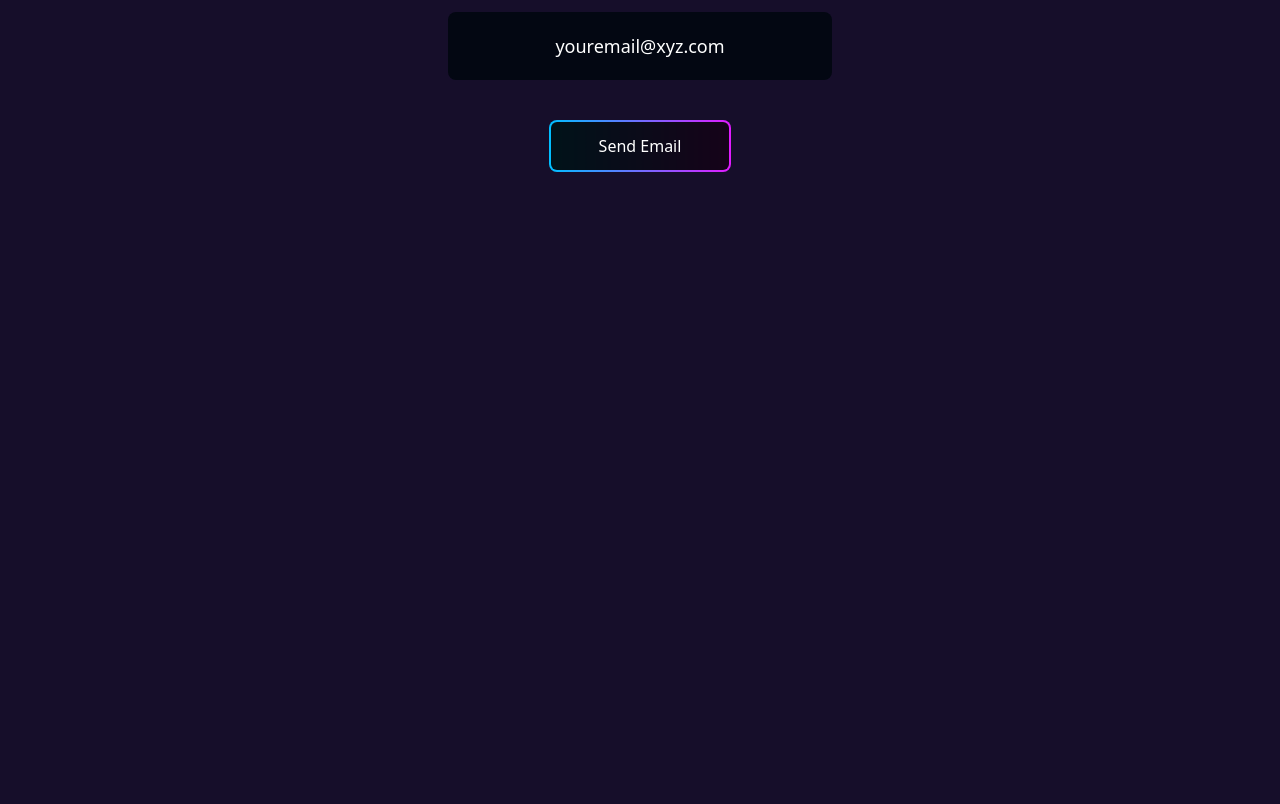
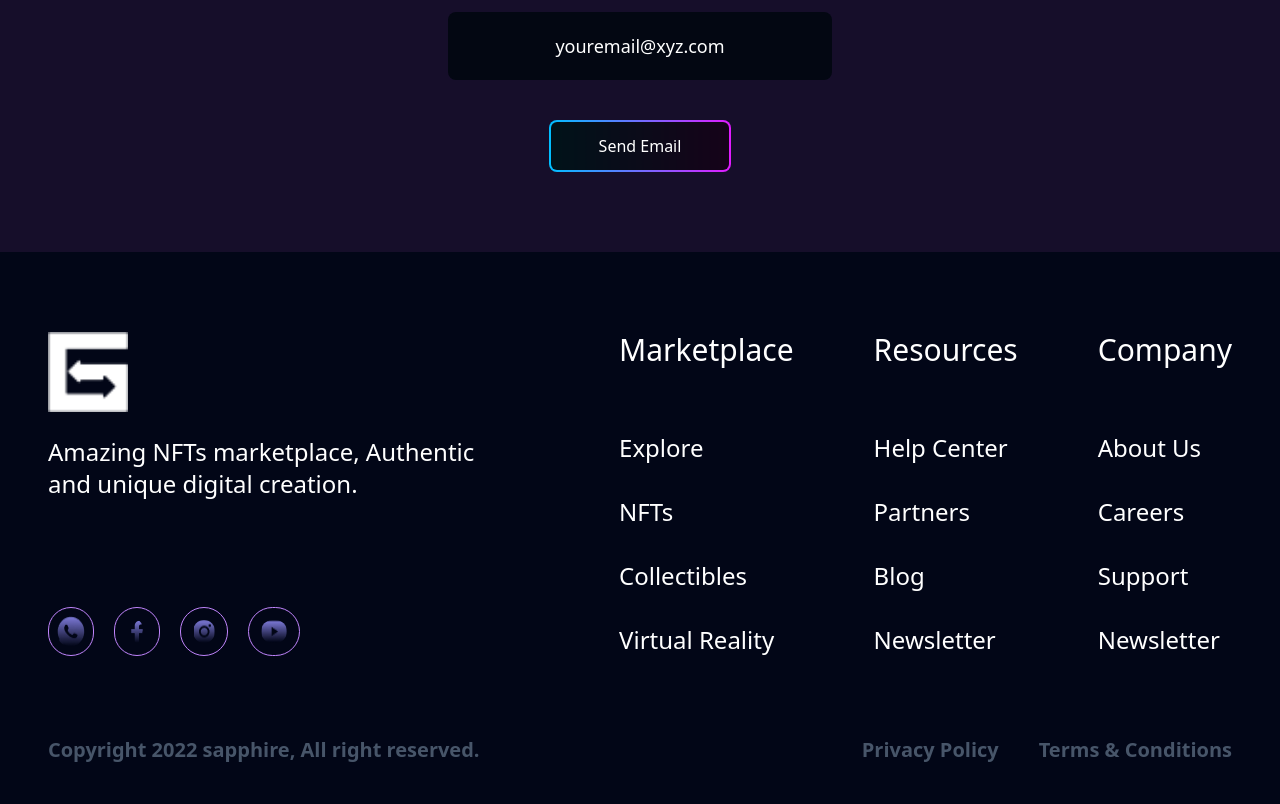
Before and after one commit to CodeMonk21/NFT_Landing_Page, a website: page public/index.html in a window 1280 px wide. Shown: the part 4617-5421 px from the top of the page. Before the commit the page ends 4933 px from the top, so only its background shows below. Drawn offline with nearby package versions, Linux system fonts and the light colour scheme; files that its build step writes are made by us from their sources.

Commit message:
footer section done

```diff
--- a/public/index.html
+++ b/public/index.html
@@ -13,10 +13,6 @@
         }
         .rounded-bottom {
             clip-path: ellipse(100% 70% at 50% 20%);
-        }
-        .rounded-bottom-main {
-            clip-path: ellipse(100% 95% at 50% 20%);
-            border-color: purple;
         }
         .corner-cut {
             width: 200px;
@@ -181,7 +177,7 @@
 
         </section>
         <!-- Create your nft -->
-        <section class="text-white py-24">
+        <section class="text-white py-32">
             <div class="flex items-center justify-center relative mb-20">
                 <div class="w-20 h-20 rounded-full bg-gradient-to-b from-[#5100ff] to-[#eb3cff]"></div>
                 <h1 class="relative -left-16 -top-1  text-5xl z-10 font-sans">Create And Sell Your NFTs</h1>
@@ -211,7 +207,7 @@
 
         </section>
         <!-- Email input -->
-        <section class="text-white text-center py-36">
+        <section class="text-white text-center py-20">
             <h1 class="text-5xl font-sans capitalize mb-14">Ready for next NFT drop?</h1>
             <input class="py-5 w-96 text-center text-lg placeholder:font-normal placeholder:text-white bg-gray-950 text-white rounded-lg focus:outline-none" type="email" placeholder="youremail@xyz.com">
             <div class="flex justify-center mt-10">
@@ -221,5 +217,58 @@
             </div>
         </section>
     </main>
+    <footer class="bg-slate-950 text-white px-12">
+        <section class=" pt-20 flex gap-20 h-fit ">
+            <div class="flex flex-col justify-between">
+                <div>
+                    <img class="h-20 w-20 mb-6" src="/assets/logo.png" alt="">
+                    <p class="text-2xl mb-16 w-11/12">Amazing NFTs marketplace, Authentic and unique digital creation.</p>
+                </div>
+                <div class="flex gap-5">
+                    <img class="border px-2 py-2  rounded-full border-purple-400" src="/assets/whatsapp.png" alt="">
+                    <img class="border px-4 py-3 rounded-full  border-purple-400" src="/assets/fb.png" alt="">
+                    <img class="border px-3 py-3 rounded-full  border-purple-400" src="/assets/insta.png" alt="">
+                    <img class="border px-3 py-3 rounded-full  border-purple-400" src="/assets/yt.png" alt="">
+                </div>
+            </div>
+            <div class="">
+                <h1 class="text-3xl mb-16">Marketplace</h1>
+                <div class="flex flex-col gap-8">
+                    <a class="text-2xl" href="">Explore</a>
+                    <a class="text-2xl" href="">NFTs</a>
+                    <a class="text-2xl" href="">Collectibles</a>
+                    <a class="text-2xl" href="">Virtual Reality</a>
+                </div>
+            </div>
+            <div class="">
+                <h1 class="text-3xl mb-16">Resources</h1>
+                <div class="flex flex-col gap-8">
+                    <a class="text-2xl" href="">Help Center</a>
+                    <a class="text-2xl" href="">Partners</a>
+                    <a class="text-2xl" href="">Blog</a>
+                    <a class="text-2xl" href="">Newsletter</a>
+                </div>
+            </div>
+            <div class="">
+                <h1 class="text-3xl mb-16">Company</h1>
+                <div class="flex flex-col gap-8">
+                    <a class="text-2xl" href="">About Us</a>
+                    <a class="text-2xl" href="">Careers</a>
+                    <a class="text-2xl" href="">Support</a>
+                    <a class="text-2xl" href="">Newsletter</a>
+                </div>
+            </div>
+        </section>
+        <section class="pt-20 pb-10 flex justify-between">
+            <div>
+                <h1 class="text-xl font-semibold text-slate-600">Copyright 2022 sapphire, All right reserved.</h1>
+            </div>
+            <div class="flex gap-10">
+                <h1 class="text-xl font-semibold text-slate-600 cursor-pointer">Privacy Policy</h1>
+                <h1 class="text-xl font-semibold text-slate-600 cursor-pointer">Terms & Conditions</h1>
+            </div>
+        </section>
+
+    </footer>
 </body>
 </html>
```
Also changed, not shown: public/output.css (added), 1 other file.
